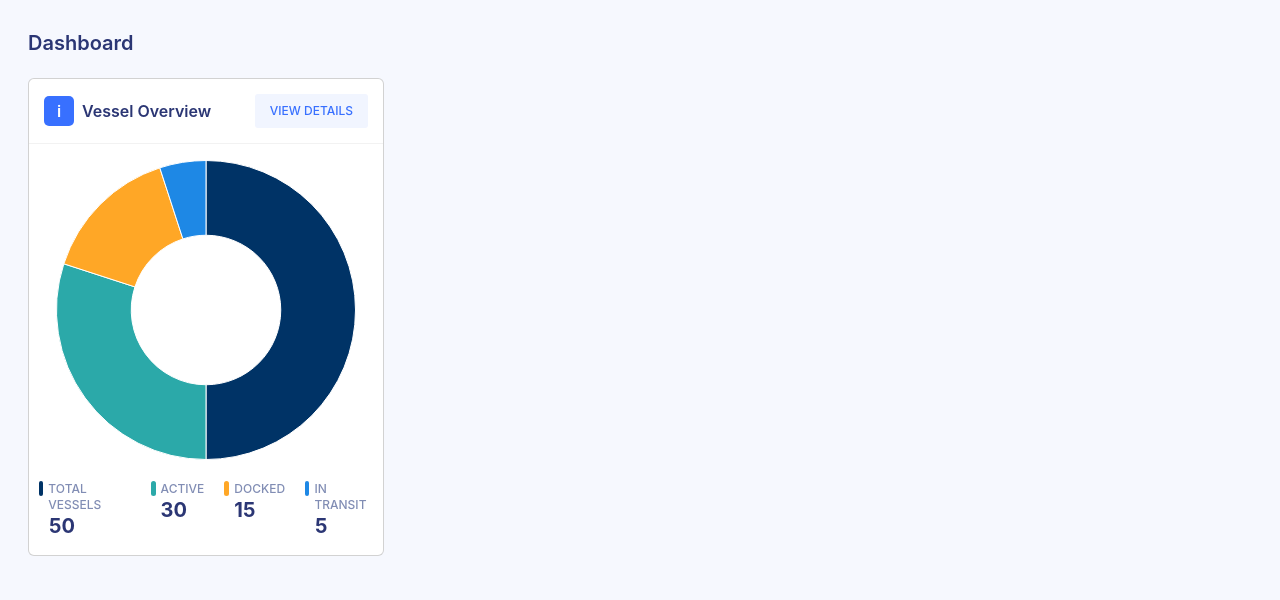
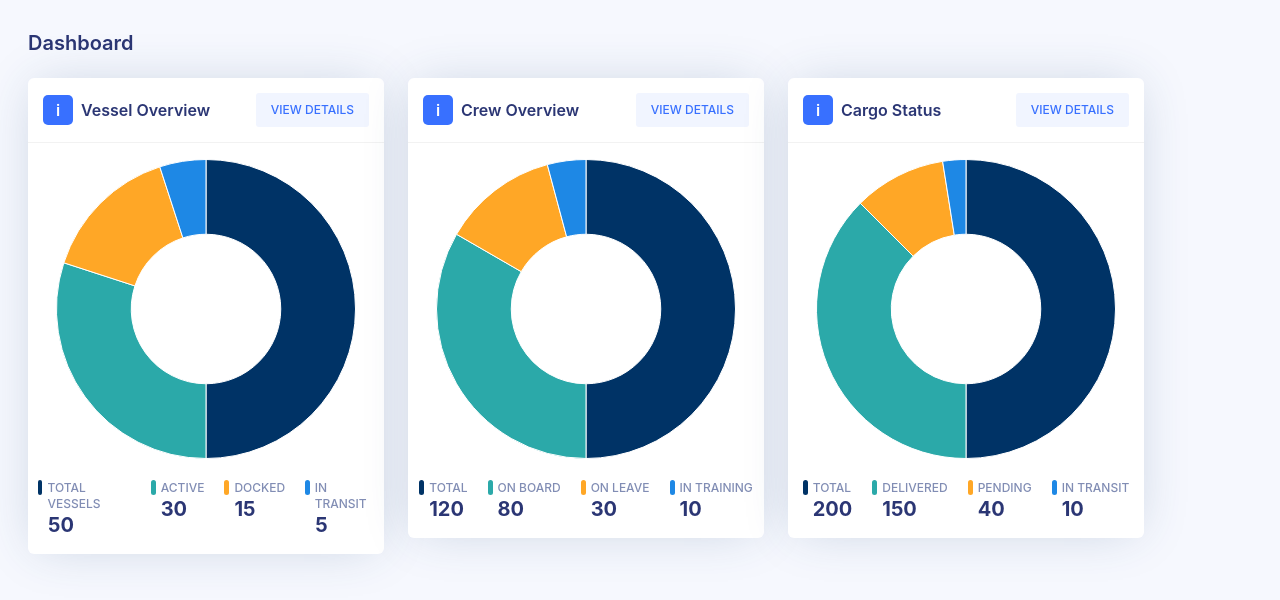
Before and after one commit to ahnas/vessel-management, a plain HTML site: page index.html in a window 1280 px wide. Drawn offline with nearby package versions, Linux system fonts and the light colour scheme.

Commit message:
added 3 cards

```diff
--- a/assets/css/style.css
+++ b/assets/css/style.css
@@ -5,7 +5,8 @@ body {
     color: #2B3674;
     font-family: 'Inter', sans-serif;
 }
-.dashboard-heading{
+
+.dashboard-heading {
     font-size: 20px;
     font-weight: 600;
     padding: 15px 0;
@@ -43,7 +44,9 @@ body {
     font-size: 12px;
 }
 
-.legend-container {
+.legend-container,
+.legend-container-crew,
+.legend-container-cargo {
     display: flex;
     flex-wrap: nowrap;
     justify-content: center;
@@ -75,5 +78,10 @@ body {
     font-weight: 700;
     margin-left: 10px;
     margin-top: 5px;
+}
 
+.card {
+    border: none;
+    box-shadow: 0px 0px 48px -8px #274C7738;
+    margin-bottom: 20px;
 }
--- a/index.html
+++ b/index.html
@@ -14,9 +14,9 @@
     <div class="container m-3">
         <h2 class="dashboard-heading">Dashboard</h2>
         <div class="row">
-            <div class="col-md-4">
+            <div class="col-lg-4 col-md-6 col-sm-12">
                 <div class="card">
-                    <div class="dashboard-title">
+                    <div class="dashboard-title d-flex justify-content-between align-items-center">
                         <div class="d-flex align-items-center">
                             <icon>i</icon>
                             <div class="ms-2">Vessel Overview</div>
@@ -29,47 +29,100 @@
                     <div class="legend-container d-flex mb-3"></div>
                 </div>
             </div>
+            <div class="col-lg-4 col-md-6 col-sm-12">
+                <div class="card">
+                    <div class="dashboard-title d-flex justify-content-between align-items-center">
+                        <div class="d-flex align-items-center">
+                            <icon>i</icon>
+                            <div class="ms-2">Crew Overview</div>
+                        </div>
+                        <button>VIEW DETAILS</button>
+                    </div>
+                    <div class="card-body d-flex justify-content-center">
+                        <canvas id="vesselChartCrew"></canvas>
+                    </div>
+                    <div class="legend-container-crew d-flex mb-3"></div>
                 </div>
             </div>
-
+            <div class="col-lg-4 col-md-6 col-sm-12">
+                <div class="card">
+                    <div class="dashboard-title d-flex justify-content-between align-items-center">
+                        <div class="d-flex align-items-center">
+                            <icon>i</icon>
+                            <div class="ms-2">Cargo Status</div>
+                        </div>
+                        <button>VIEW DETAILS</button>
+                    </div>
+                    <div class="card-body d-flex justify-content-center">
+                        <canvas id="vesselChartCargo"></canvas>
+                    </div>
+                    <div class="legend-container-cargo d-flex mb-3"></div>
+                </div>
+            </div>
+        </div>
+    </div>
 
     <script src="https://cdn.jsdelivr.net/npm/chart.js"></script>
     <script>
         window.onload = function () {
-            const ctx = document.getElementById('vesselChart').getContext('2d');
+            const chartsData = [
+                {
+                    elementId: 'vesselChart',
+                    labels: ['TOTAL VESSELS', 'ACTIVE', 'DOCKED', 'IN TRANSIT'],
+                    data: [50, 30, 15, 5],
+                    backgroundColors: ['#003366', '#2BA9A9', '#FFA726', '#1E88E5'],
+                    legendContainer: '.legend-container'
+                },
+                {
+                    elementId: 'vesselChartCrew',
+                    labels: ['TOTAL', 'ON BOARD', 'ON LEAVE', 'IN TRAINING'],
+                    data: [120, 80, 30, 10],
+                    backgroundColors: ['#003366', '#2BA9A9', '#FFA726', '#1E88E5'],
+                    legendContainer: '.legend-container-crew'
+                },
+                {
+                    elementId: 'vesselChartCargo',
+                    labels: ['TOTAL', 'DELIVERED', 'PENDING', 'IN TRANSIT'],
+                    data: [200, 150, 40, 10],
+                    backgroundColors: ['#003366', '#2BA9A9', '#FFA726', '#1E88E5'],
+                    legendContainer: '.legend-container-cargo'
+                }
+            ];
+
+            chartsData.forEach(chartInfo => {
+                const ctx = document.getElementById(chartInfo.elementId).getContext('2d');
                 const myChart = new Chart(ctx, {
                     type: 'doughnut',
                     data: {
-                    labels: ['TOTAL VESSELS', 'ACTIVE', 'DOCKED', 'IN TRANSIT'],
+                        labels: chartInfo.labels,
                         datasets: [{
-                        data: [50, 30, 15, 5],
-                        backgroundColor: ['#003366', '#2BA9A9', '#FFA726', '#1E88E5'],
+                            data: chartInfo.data,
+                            backgroundColor: chartInfo.backgroundColors,
                             borderColor: ['#fff', '#fff', '#fff', '#fff'],
                             borderWidth: 1
                         }]
                     },
                     options: {
-                    responsive: false,
+                        responsive: true,
                         maintainAspectRatio: false,
                         plugins: {
-                        legend: {
-                            display: false
-                        }
+                            legend: { display: false }
                         }
                     }
                 });
 
-            const legendContainer = document.querySelector('.legend-container');
-            myChart.data.labels.forEach((label, index) => {
+                const legendContainer = document.querySelector(chartInfo.legendContainer);
+                chartInfo.labels.forEach((label, index) => {
                     const legendItem = document.createElement('div');
                     legendItem.classList.add('legend-item');
                     legendItem.innerHTML = `
                         <div class="d-flex">
-                    <span class="legend-square" style="background-color:${myChart.data.datasets[0].backgroundColor[index]}"></span>
+                            <span class="legend-square" style="background-color:${chartInfo.backgroundColors[index]}"></span>
                             ${label}
                         </div>
                         <span class="legend-value">${myChart.data.datasets[0].data[index]}</span>`;
                     legendContainer.appendChild(legendItem);
+                });
             });
         };
     </script>
```
Lines whose indentation alone changed are shown as unchanged.
